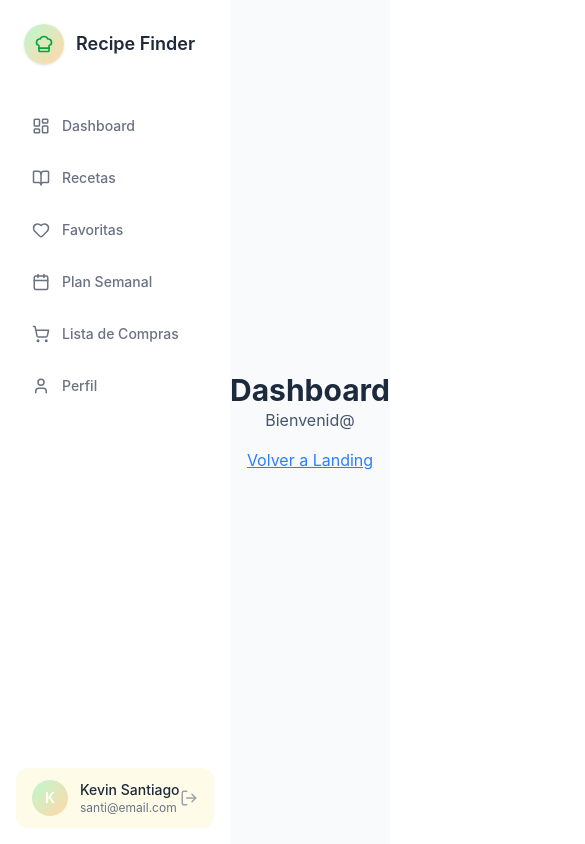
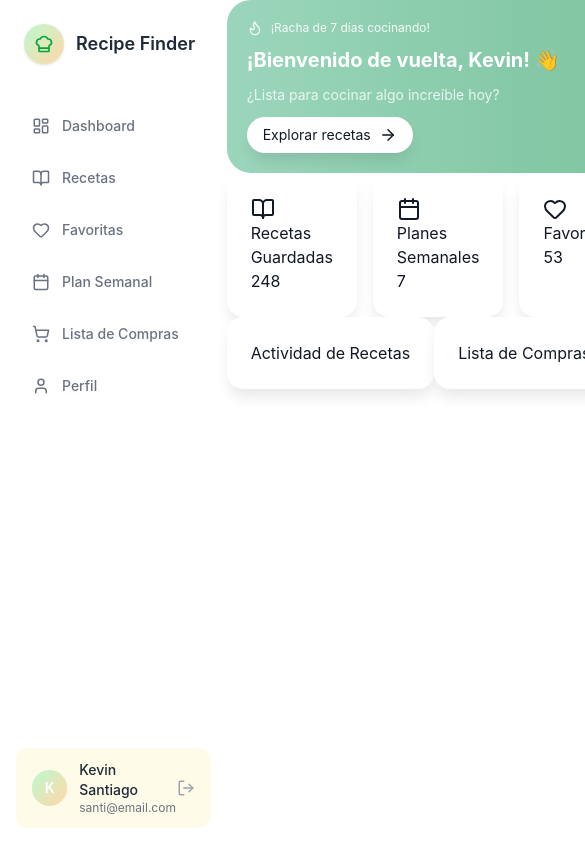
Before and after one commit to kevinz-08/recipe-finder-app, a React (Vite) app: page /demo in a window 390 px wide. Shown: the top 844 px of the page, 585 px wide, since content can reach past the window. Built offline with nearby package versions, Linux system fonts and the light colour scheme.

Commit message:
Refactored Sidebar component with mobile navigation and logout functionality

```diff
--- /dev/null
+++ b/src/components/dashboard/PopularCategoriesCard.tsx
@@ -0,0 +1,5 @@
+export default function PopularCategoriesCard (){
+    <>
+    <p>Categorias Populares</p>
+    </>
+}
--- /dev/null
+++ b/src/components/dashboard/RecentRecipesTableCard.tsx
@@ -0,0 +1,5 @@
+export default function RecentRecipesTableCard (){
+    <>
+    <p>Recetas Recientes</p>
+    </>
+}
--- /dev/null
+++ b/src/components/dashboard/RecipeActivityCard.tsx
@@ -0,0 +1,7 @@
+export function RecipeActivityCard() {
+  return (
+    <div className="bg-white rounded-2xl p-6 shadow-figma">
+      <h2>Actividad de Recetas</h2>
+    </div>
+  )
+}
--- /dev/null
+++ b/src/components/dashboard/ShoppingListCard.tsx
@@ -0,0 +1,7 @@
+export function ShoppingListCard() {
+  return (
+    <div className="bg-white rounded-2xl p-6 shadow-figma">
+      <h2>Lista de Compras</h2>
+    </div>
+  )
+}
--- /dev/null
+++ b/src/components/dashboard/StatCard.tsx
@@ -0,0 +1,17 @@
+type StatCardProps = {
+  title: string
+  value: number
+  icon: React.ReactNode
+  subtitle?: string
+}
+
+export function StatCard({ title, value, icon, subtitle }: StatCardProps) {
+  return (
+    <div className="bg-white rounded-2xl p-6 shadow-figma">
+      {icon}
+      <p>{title}</p>
+      <p>{value}</p>
+      <p>{subtitle}</p>
+    </div>
+  )
+}
--- /dev/null
+++ b/src/components/dashboard/WelcomeCard.tsx
@@ -0,0 +1,81 @@
+import { Flame, ArrowRight } from "lucide-react";
+
+type Props = {
+  name?: string;
+};
+
+export function WelcomeCard({ name = "Kevin" }: Props) {
+  return (
+    <section
+      className="
+      relative overflow-hidden rounded-3xl
+      bg-gradient-to-r from-[#9BD6BC] via-[#86C9A8] to-[#79C39C]
+
+      p-5 sm:p-6 md:p-8
+    "
+    >
+      {/* contenido */}
+      <div className="relative z-10 space-y-3 sm:space-y-4 max-w-xl">
+
+        {/* racha */}
+        <div className="flex items-center gap-2 text-white/90 text-xs sm:text-sm">
+          <Flame size={16} />
+          <span>¡Racha de 7 días cocinando!</span>
+        </div>
+
+        {/* titulo */}
+        <h1
+          className="
+          font-bold text-white leading-tight
+
+          text-xl
+          sm:text-2xl
+          md:text-3xl
+          lg:text-4xl
+        "
+        >
+          ¡Bienvenido de vuelta, {name}! 👋
+        </h1>
+
+        {/* subtitulo */}
+        <p
+          className="
+          text-white/80
+
+          text-sm
+          sm:text-base
+          md:text-lg
+        "
+        >
+          ¿Lista para cocinar algo increíble hoy?
+        </p>
+
+        {/* boton */}
+        <button
+          className="
+          mt-2 sm:mt-3 md:mt-4
+          flex items-center gap-2
+
+          bg-white text-text-main
+          px-4 py-2
+          sm:px-5 sm:py-2.5
+          md:px-6 md:py-3
+
+          text-sm sm:text-base
+          rounded-full shadow-figma
+
+          hover:scale-105 transition
+        "
+        >
+          Explorar recetas
+          <ArrowRight size={18} />
+        </button>
+      </div>
+
+      {/* circulos decorativos */}
+      <div className="hidden md:block absolute right-[-80px] top-[-80px] w-64 h-64 bg-white/10 rounded-full"></div>
+
+      <div className="hidden md:block absolute right-10 bottom-[-60px] w-40 h-40 bg-white/10 rounded-full"></div>
+    </section>
+  );
+}
--- a/src/pages/DashboardDemoPage.tsx
+++ b/src/pages/DashboardDemoPage.tsx
@@ -1,18 +1,30 @@
-import { Link } from "react-router-dom";
-import { ROUTES } from "@/app/routes";
-import { useAuth } from "@/components/authentication/AuthProvider";
+// import { Link } from "react-router-dom";
+// import { ROUTES } from "@/app/routes";
+import { WelcomeCard } from "@/components/dashboard/WelcomeCard";
+import { StatCard } from "@/components/dashboard/StatCard";
+import { BookOpen, Calendar, Heart, ShoppingCart } from "lucide-react";
+import { RecipeActivityCard } from "@/components/dashboard/RecipeActivityCard";
+import {ShoppingListCard} from "@/components/dashboard/ShoppingListCard";
+// import PopularCategoriesCard from "@/components/dashboard/PopularCategoriesCard";
+// import RecentRecipesTableCard from "@/components/dashboard/RecentRecipesTableCard";
 
 export const DashboardDemoPage = () => {
-  const auth = useAuth();
 
   return (
-    <div className="flex flex-col items-center justify-center min-h-screen bg-slate-50">
-      <h1 className="text-3xl font-bold text-slate-800">Dashboard</h1>
-      <p className="text-slate-600">Bienvenid@ {auth.getUser() ?.name || ""} </p>
+    <>
+      <WelcomeCard />
 
-      <Link to={ROUTES.HOME} className="mt-4 text-blue-500 underline">
-        Volver a Landing
-      </Link>
-    </div>
+      <section className="flex flex-row gap-4">
+        <StatCard title="Recetas Guardadas" value={248} icon={<BookOpen />} />
+        <StatCard title="Planes Semanales" value={7} icon={<Calendar />} />
+        <StatCard title="Favoritas" value={53} icon={<Heart />} />
+        <StatCard title="Ingredientes" value={124} icon={<ShoppingCart />} />
+      </section>
+
+      <section className="flex flex-row">
+        <RecipeActivityCard />
+        <ShoppingListCard />
+      </section>
+    </>
   );
 };
```
